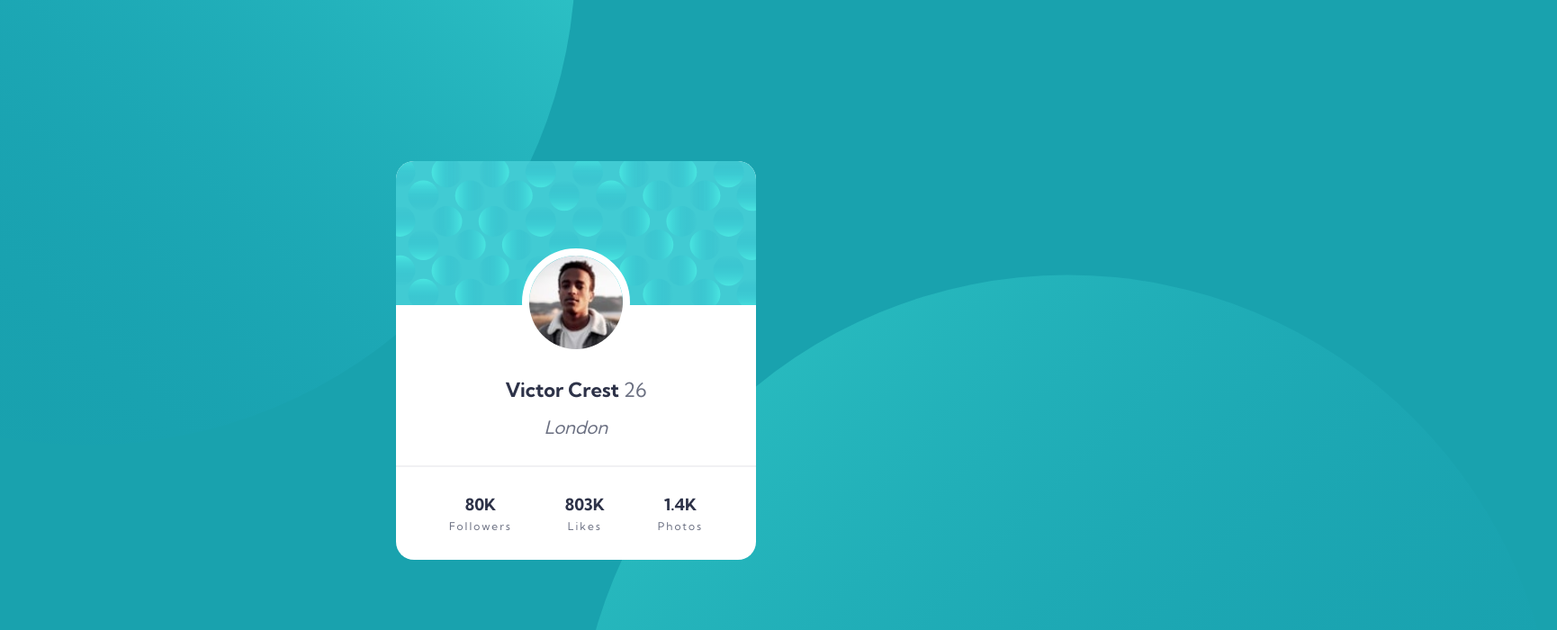
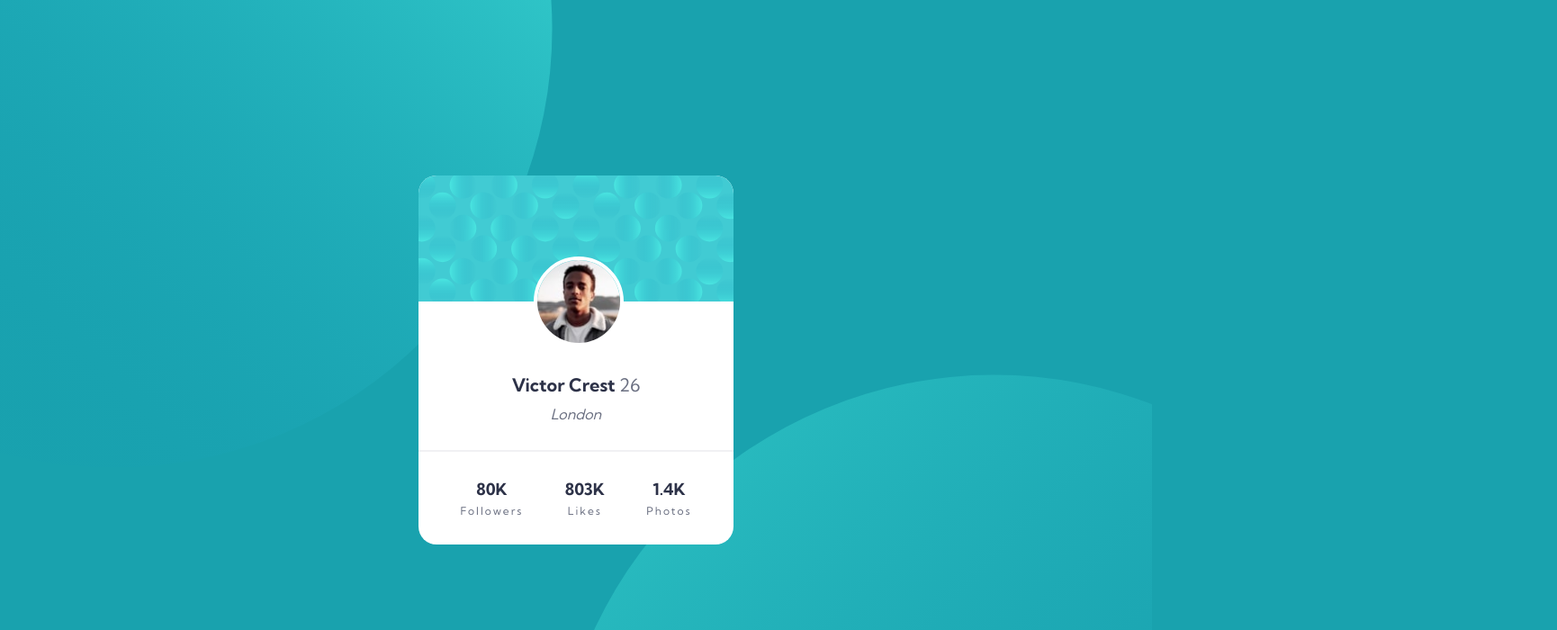
Before and after one commit to Iago-Marques/card-perfil, a plain HTML site: page index.html in a window 1280 px wide. Shown: the top 700 px of the page at 90% size, 1730 px wide, since content can reach past the window. Drawn offline with Linux system fonts and the light colour scheme.

Commit message:
Corrigindo bugs

```diff
--- a/css/style.css
+++ b/css/style.css
@@ -15,24 +15,15 @@ body{
    display: flex;
    justify-content: center;
    align-items: center;
-   overflow: hidden;
-}
 
-.svg-top{
-   width: 200rem;
-   margin-top: -140rem;
-   margin-left: -45rem;
-}
-
-.svg-bottom{
-   width: 200rem;
-   margin-bottom: -140rem;
-   margin-right: -45rem;
+   background-image: url(../images/bg-pattern-top.svg), url(../images/bg-pattern-bottom.svg);
+   background-repeat: no-repeat, no-repeat;
+   background-position: right 52vw bottom 35vh, left 48vw top 52vh;
 }
 
 .container{
    background-color: white;
-   width: 40rem;
+   width: 35rem;
    position: absolute;
    text-align: center;
    border-radius: 20px;
@@ -52,14 +43,14 @@ body{
    top: 22%;
    right: 35%;
    border-radius: 50%;
-   width: 12rem;
-   border: solid 8px #fff;
+   width: 10rem;
+   border: solid 4px #fff;
 
 }
 
 h1{
    margin-top: 8rem;
-   font-size: 2.2rem;
+   font-size: 2rem;
    color: var(--cor-titulos)
 
 }
@@ -70,8 +61,8 @@ h1 span{
 }
 
 address{
-   margin: 1.5rem 0 3rem 0 ;
-   font-size: 2rem;
+   margin: 1rem 0 3rem 0 ;
+   font-size: 1.6rem;
    font-weight: 400;
    color: var(--cor-p);
 }
@@ -87,12 +78,16 @@ address{
    margin: 3rem 0;
 }
 
-.card-informs h2{
+.informs{
+   list-style-type: none;
+}
+
+.informs h2{
    font-size: 1.8rem;
    color: var(--cor-titulos);
 }
 
-.card-informs p{
+.informs p{
    font-size: 1.2rem;
    font-weight: 400;
    letter-spacing: 2px;
--- a/index.html
+++ b/index.html
@@ -7,7 +7,6 @@
   <link rel="icon" type="image/png" sizes="32x32" href="./images/favicon-32x32.png">
   <link rel="stylesheet" href="css/reset.css">
   <link rel="stylesheet" href="css/style.css">
-  <link rel="stylesheet" href="css/responsive.css">
 
   <link rel="preconnect" href="https://fonts.googleapis.com">
   <link rel="preconnect" href="https://fonts.gstatic.com" crossorigin>
@@ -17,34 +16,32 @@
 </head>
 <body>
 
-  <img src="images/bg-pattern-top.svg" alt="imagem de circulo direito" class="svg-top">
-  <img src="images/bg-pattern-bottom.svg" alt="imagem de circulo esquerdo" class="svg-bottom">
+  <main class="container">
 
-  <main class="container">
-    <img src="images/bg-pattern-card.svg" alt="imagem do card" class="img-card">
-    <img src="images/image-victor.jpg" alt="imagem do victor" class="avatar">
+    <img src="images/bg-pattern-card.svg" class="img-card">
+    <img src="images/image-victor.jpg" class="avatar">
 
     <h1>Victor Crest <span>26</span></h1>
     <address>London</address>
 
     <hr class="hr">
 
-    <div class="card-informs">
-      <div class="informs">
+    <ul class="card-informs">
+      <li class="informs">
         <h2>80K</h2>
         <p>Followers</p>
-      </div>
+      </li>
 
-      <div class="informs">
+      <li class="informs">
         <h2>803K</h2>
         <p>Likes</p>
-      </div>
+      </li>
 
-      <div class="informs">
+      <li class="informs">
         <h2>1.4K</h2>
         <p>Photos</p>
-      </div>
-    </div>
+      </li>
+    </ul>
   </main>
 
 
```
